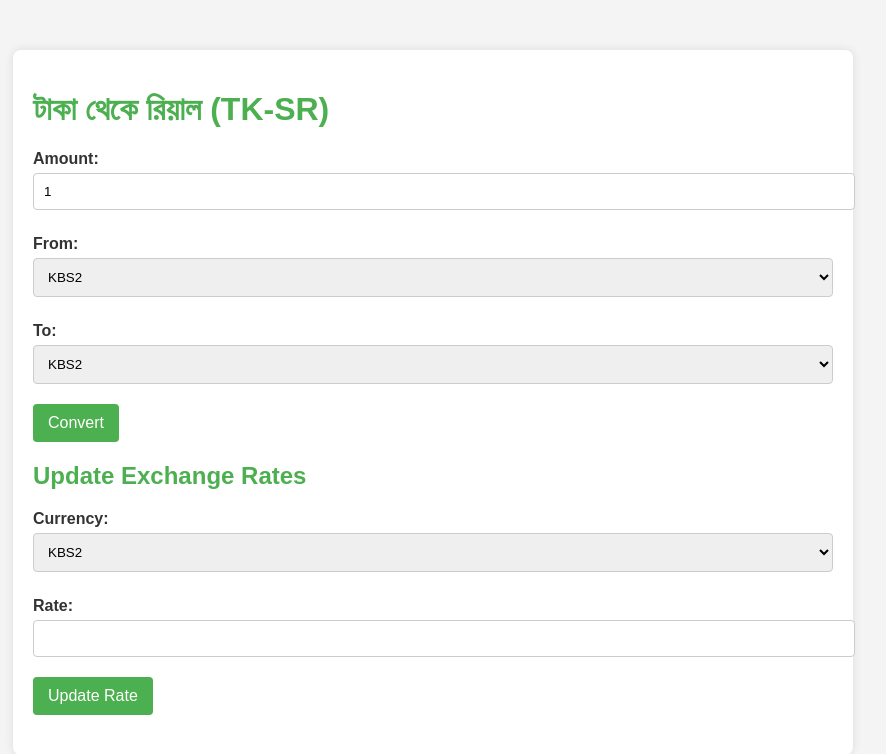
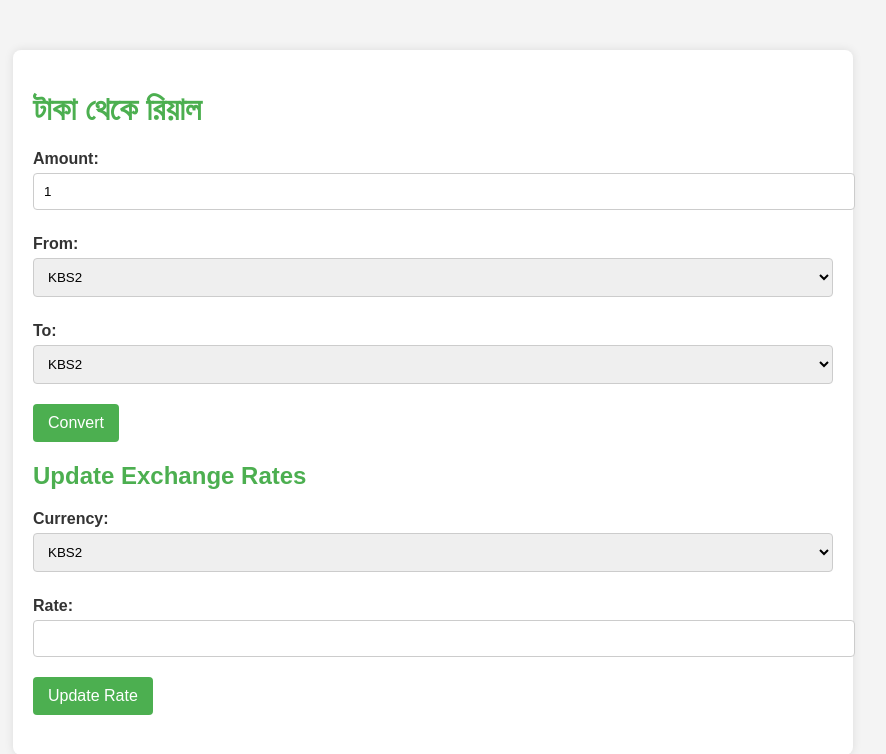
Before and after one commit to samovie1/Sultan, a plain HTML site: page 1.html in a window 1280 px wide. Shown: the whole page, without its empty margins (207-1093 px from the left). Drawn offline with Linux system fonts and the light colour scheme.

Commit message:
Update 1.html

```diff
--- a/1.html
+++ b/1.html
@@ -73,7 +73,7 @@
 </head>
 <body>
     <div class="container">
-        <h1>টাকা থেকে রিয়াল (TK-SR)</h1>
+        <h1>টাকা থেকে রিয়াল</h1>
 
         <label for="amount">Amount:</label>
         <input type="number" id="amount" value="1">
```
